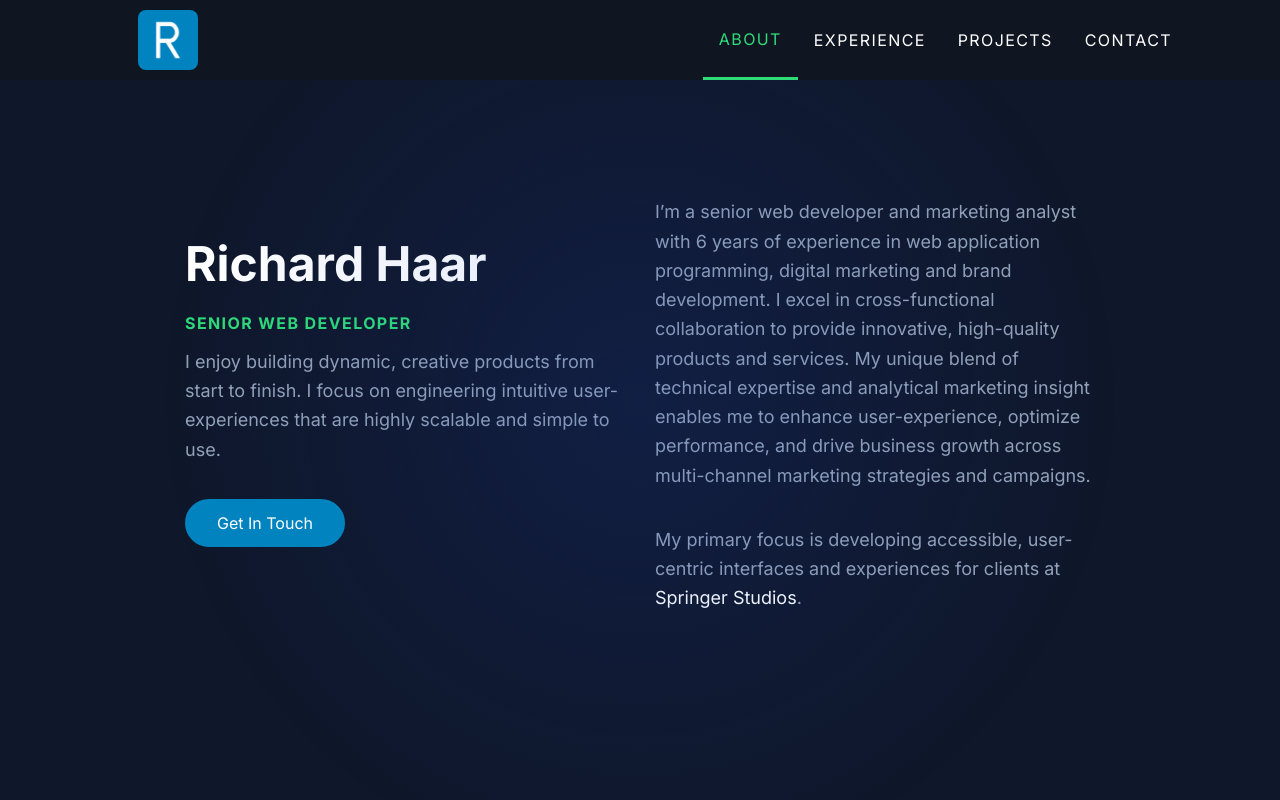
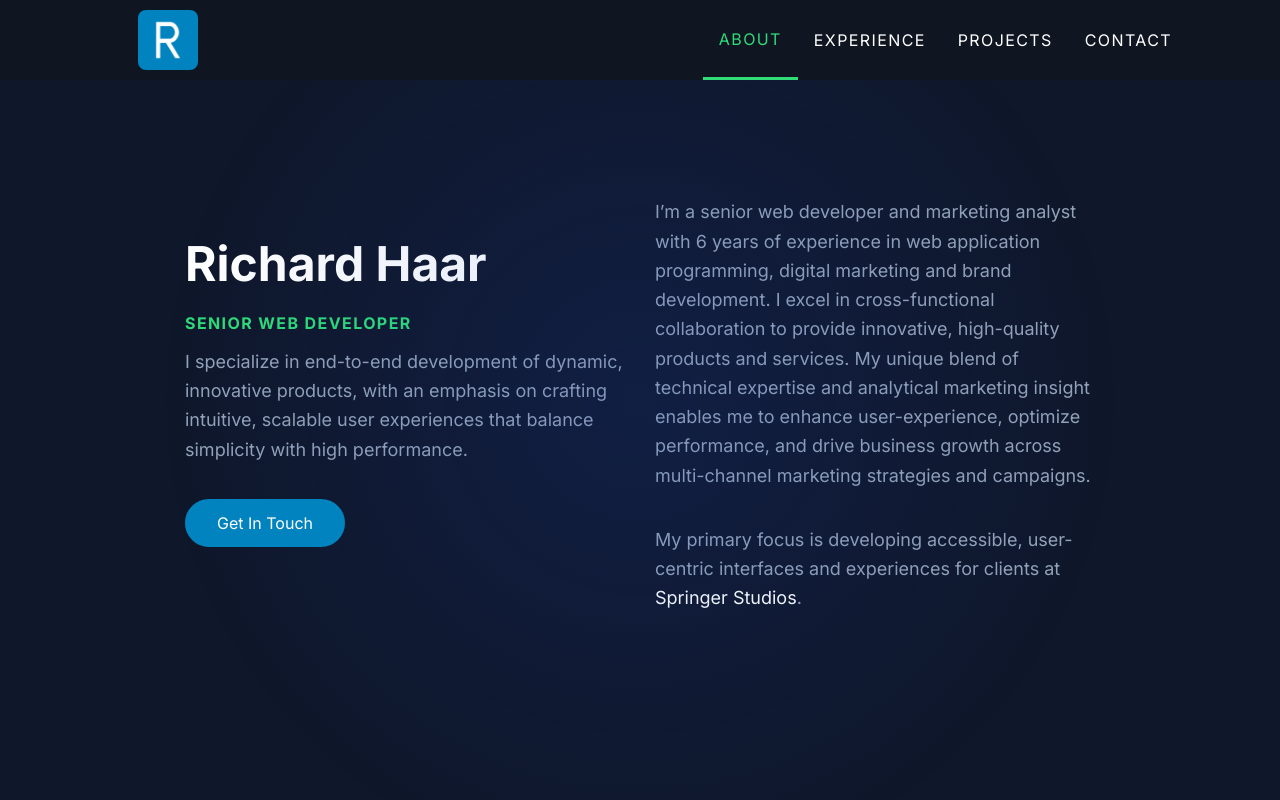
Before and after one commit to itsrichardhaar/Springer-React-Sandbox, a React (Create React App) app in the folder springer-sandbox/: page / in a window 1280 px wide. Shown: the top 800 px of the page. Built offline with nearby package versions, Linux system fonts and the light colour scheme.

Commit message:
Update Data.js initial statement

```diff
--- a/springer-sandbox/src/components/InfoSection/Data.js
+++ b/springer-sandbox/src/components/InfoSection/Data.js
@@ -9,7 +9,7 @@ export const homeObjOne = {
     topLine: 'Senior Web Developer',
     headline: 'Richard Haar',
     description:
-      'I enjoy building dynamic, creative products from start to finish. I focus on engineering intuitive user-experiences that are highly scalable and simple to use.',
+      'I specialize in end-to-end development of dynamic, innovative products, with an emphasis on crafting intuitive, scalable user experiences that balance simplicity with high performance.',
     descriptionTwo: 'I’m a senior web developer and marketing analyst with 6 years of experience in web application programming, digital marketing and brand development. I excel in cross-functional collaboration to provide innovative, high-quality products and services. My unique blend of technical expertise and analytical marketing insight enables me to enhance user-experience, optimize performance, and drive business growth across multi-channel marketing strategies and campaigns.',
     descriptionThree: <>
     My primary focus is developing accessible, user-centric interfaces and experiences for clients at{' '}
```
